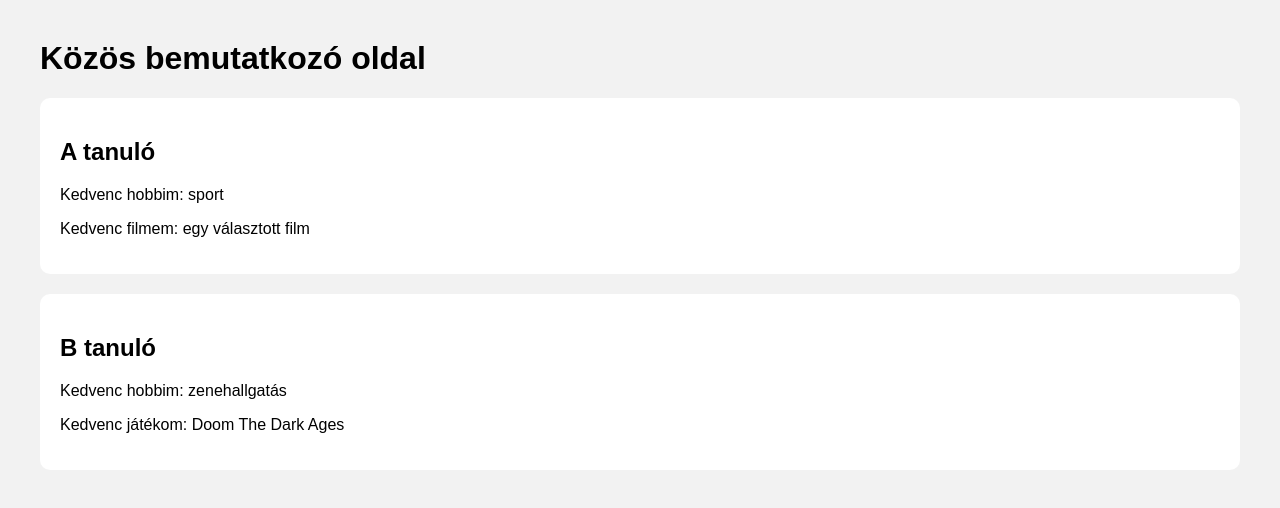
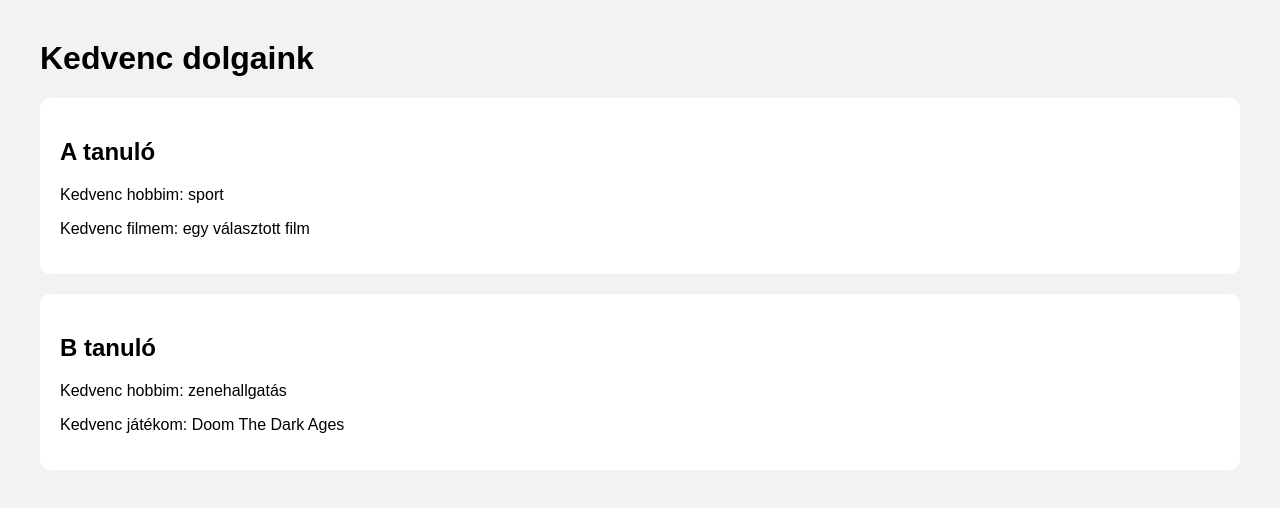
Before and after one commit to D3viLEyeD/kozos-bemutatkozo-oldal, a plain HTML site: page index.html in a window 1280 px wide. Drawn offline with Linux system fonts and the light colour scheme.

Commit message:
Update index.html

```diff
--- a/index.html
+++ b/index.html
@@ -6,7 +6,8 @@
         <link rel="stylesheet" href="style.css">
     </head>
     <body>
-        <h1>Közös bemutatkozó oldal</h1>
+        <h1>Kedvenc dolgaink</h1>
+
 
         <section>
             <h2>A tanuló</h2>
```
